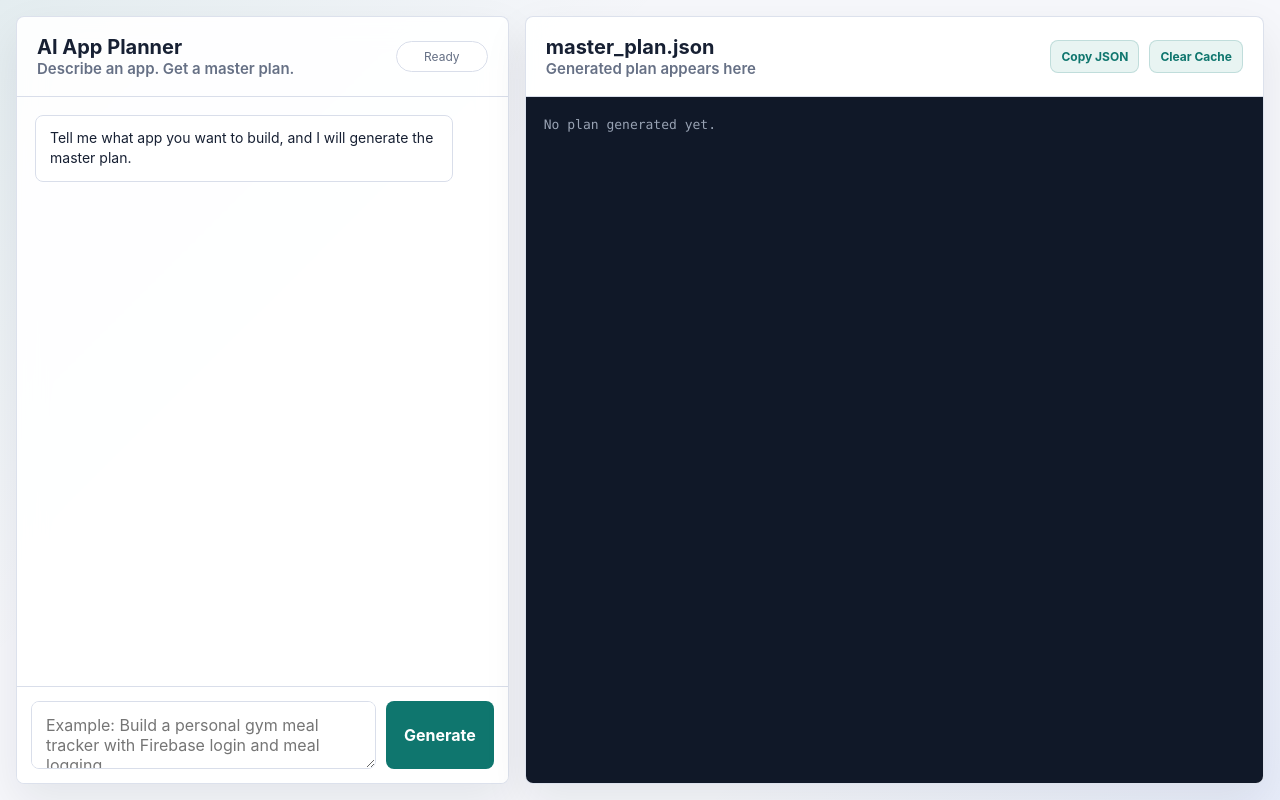
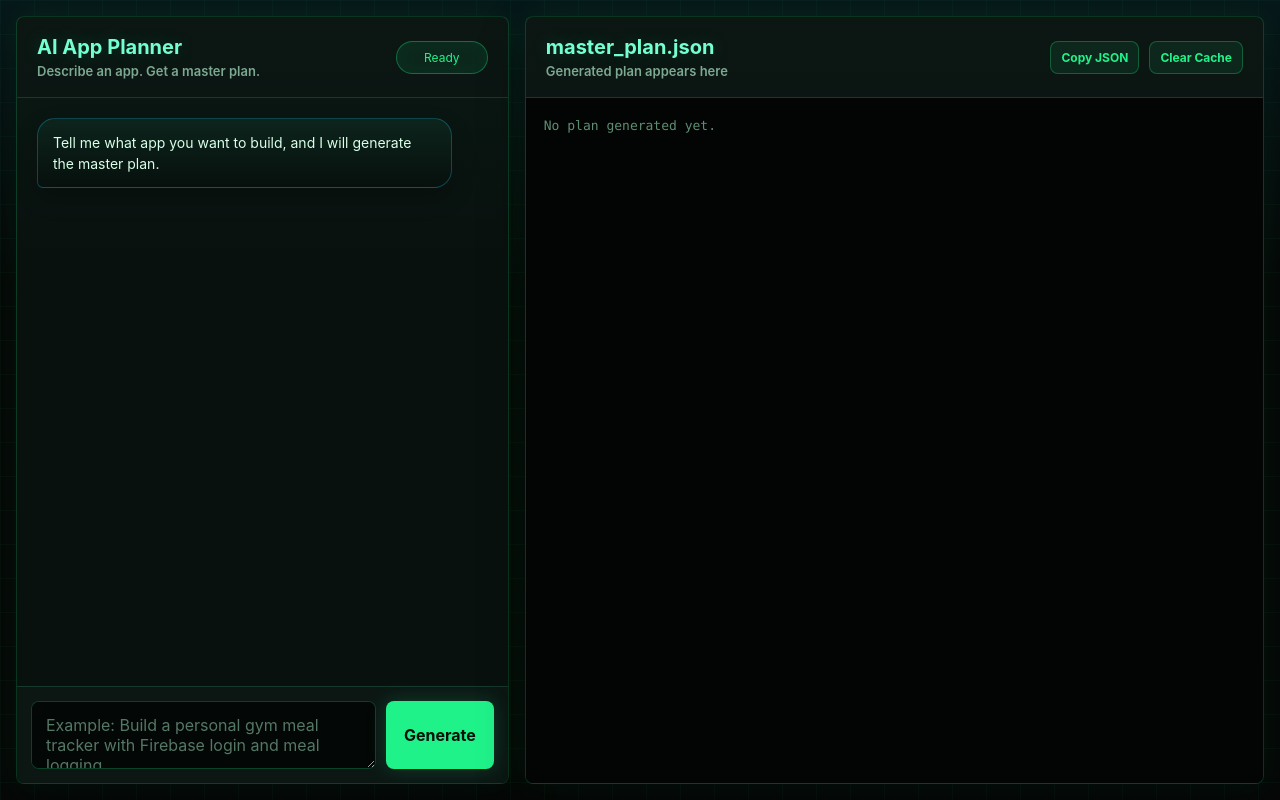
Before and after one commit to ArhamJavedFab/ai-app-builder, a FastAPI app: page / in a window 1280 px wide. Run offline with FastAPI, Linux system fonts and the light colour scheme.

Commit message:
update view

```diff
--- a/planning_engine/view/app.py
+++ b/planning_engine/view/app.py
@@ -15,6 +15,11 @@ if str(ENGINE_DIR) not in sys.path:
     sys.path.insert(0, str(ENGINE_DIR))
 
 import config
+from agents.intent_analyzer import analyze_intent
+from agents.requirement_extractor import (
+    build_required_startup_questions,
+    build_startup_answers,
+)
 from cast_calculation.usage_tracker import (
     finish_usage_run,
     format_cost_summary,
@@ -27,6 +32,19 @@ from view.plan_highlights import build_plain_language_highlights
 
 class GenerateRequest(BaseModel):
     prompt: str = Field(min_length=3, max_length=8000)
+    intent: dict[str, Any] | None = None
+    questions: list[dict[str, Any]] = Field(default_factory=list)
+    answers: dict[str, str] = Field(default_factory=dict)
+
+
+class StartRequest(BaseModel):
+    prompt: str = Field(min_length=3, max_length=8000)
+
+
+class StartResponse(BaseModel):
+    prompt: str
+    intent: dict[str, Any]
+    questions: list[dict[str, Any]]
 
 
 class GenerateResponse(BaseModel):
@@ -56,6 +74,34 @@ async def favicon() -> Response:
     return Response(status_code=204)
 
 
+# FASTAPI WEB CHAT FLOW:
+# Step 1 asks Gemini for prompt-specific clarification questions and returns
+# them to the browser. Nothing calls terminal input() in this route.
+@app.post("/api/start", response_model=StartResponse)
+async def start_plan(payload: StartRequest) -> StartResponse:
+    if config.GEMINI_API_KEY == "YOUR_GEMINI_API_KEY_HERE":
+        raise HTTPException(
+            status_code=400,
+            detail="GEMINI_API_KEY is not set in planning_engine/.env.",
+        )
+
+    run_id = start_usage_run("web_question_generation", {"source": "fastapi_view"})
+    try:
+        config.VERBOSE = False
+        prompt = payload.prompt.strip()
+        intent = analyze_intent(prompt)
+        questions = build_required_startup_questions(prompt, intent)
+    except RuntimeError as exc:
+        raise HTTPException(status_code=500, detail=str(exc)) from exc
+    finally:
+        finish_usage_run(run_id)
+
+    return StartResponse(prompt=prompt, intent=intent, questions=questions)
+
+
+# FASTAPI WEB CHAT FLOW:
+# Step 2 receives answers collected by the browser and runs the same pipeline
+# with startup_clarifications, so the CLI input() question function is skipped.
 @app.post("/api/generate", response_model=GenerateResponse)
 async def generate_plan(payload: GenerateRequest) -> GenerateResponse:
     if config.GEMINI_API_KEY == "YOUR_GEMINI_API_KEY_HERE":
@@ -67,7 +113,11 @@ async def generate_plan(payload: GenerateRequest) -> GenerateResponse:
     run_id = start_usage_run("web_planning_pipeline", {"source": "fastapi_view"})
     try:
         config.VERBOSE = False
-        master_plan = run_planning_pipeline(payload.prompt.strip())
+        clarifications = build_startup_answers(payload.questions, payload.answers)
+        master_plan = run_planning_pipeline(
+            payload.prompt.strip(),
+            startup_clarifications=clarifications,
+        )
         os.makedirs(config.OUTPUT_DIR, exist_ok=True)
         output_path = os.path.join(config.OUTPUT_DIR, config.FINAL_PLAN_FILENAME)
         master_plan.save(output_path)
--- a/planning_engine/view/templates/index.html
+++ b/planning_engine/view/templates/index.html
@@ -6,16 +6,20 @@
   <title>Planning Engine</title>
   <style>
     :root {
-      color-scheme: light;
-      --bg: #f6f7fb;
-      --panel: #ffffff;
-      --ink: #172033;
-      --muted: #667085;
-      --line: #d9deea;
-      --accent: #0f766e;
-      --accent-strong: #115e59;
-      --soft: #e8f4f2;
-      --code: #101828;
+      color-scheme: dark;
+      --bg: #050807;
+      --panel: #09110f;
+      --panel-strong: #0c1714;
+      --ink: #d8ffe9;
+      --muted: #7ca991;
+      --line: #17382d;
+      --accent: #20f28a;
+      --accent-strong: #74ffd0;
+      --cyan: #1bd8ff;
+      --danger: #ff4d8d;
+      --soft: #0d251d;
+      --code: #020504;
+      --shadow: rgba(0, 255, 128, .08);
     }
 
     * { box-sizing: border-box; }
@@ -25,9 +29,11 @@
       font-family: Inter, ui-sans-serif, system-ui, -apple-system, BlinkMacSystemFont, "Segoe UI", sans-serif;
       color: var(--ink);
       background:
-        linear-gradient(135deg, rgba(15,118,110,.08), transparent 32%),
-        linear-gradient(315deg, rgba(37,99,235,.07), transparent 28%),
+        linear-gradient(rgba(32, 242, 138, .035) 1px, transparent 1px),
+        linear-gradient(90deg, rgba(32, 242, 138, .035) 1px, transparent 1px),
+        linear-gradient(180deg, rgba(27, 216, 255, .08), transparent 36%),
         var(--bg);
+      background-size: 34px 34px, 34px 34px, auto;
     }
 
     .shell {
@@ -40,12 +46,12 @@
 
     .panel {
       min-height: 0;
-      background: rgba(255, 255, 255, .92);
-      border: 1px solid rgba(217, 222, 234, .9);
+      background: linear-gradient(180deg, rgba(12, 23, 20, .98), rgba(5, 10, 8, .98));
+      border: 1px solid rgba(32, 242, 138, .18);
       border-radius: 8px;
-      box-shadow: 0 18px 45px rgba(16, 24, 40, .08);
+      box-shadow: 0 18px 45px rgba(0, 0, 0, .34), 0 0 26px var(--shadow);
       overflow: hidden;
-      backdrop-filter: blur(14px);
+      backdrop-filter: blur(12px);
     }
 
     .chat {
@@ -67,48 +73,70 @@
       letter-spacing: 0;
     }
 
-    h1 { font-size: 20px; }
-    h2 { font-size: 15px; color: var(--muted); font-weight: 600; }
+    h1 {
+      font-size: 20px;
+      color: var(--accent-strong);
+      text-shadow: 0 0 18px rgba(32, 242, 138, .22);
+    }
+
+    h2 {
+      margin-top: 4px;
+      font-size: 13px;
+      color: var(--muted);
+      font-weight: 600;
+    }
 
     .status {
       min-width: 92px;
       text-align: center;
-      border: 1px solid var(--line);
+      border: 1px solid rgba(32, 242, 138, .34);
       border-radius: 999px;
-      padding: 7px 10px;
+      padding: 8px 12px;
       font-size: 12px;
-      color: var(--muted);
-      background: #fff;
+      color: var(--accent);
+      background: rgba(32, 242, 138, .08);
+      box-shadow: inset 0 0 18px rgba(32, 242, 138, .05);
     }
 
     .messages {
       overflow: auto;
-      padding: 18px;
+      padding: 20px;
       display: flex;
       flex-direction: column;
-      gap: 12px;
+      gap: 14px;
+      background:
+        linear-gradient(180deg, rgba(32, 242, 138, .025), transparent 28%),
+        var(--panel);
     }
 
     .bubble {
-      max-width: 92%;
-      border-radius: 8px;
-      padding: 12px 14px;
-      line-height: 1.45;
+      max-width: min(92%, 720px);
+      border-radius: 18px;
+      padding: 13px 15px;
+      line-height: 1.5;
       font-size: 14px;
-      border: 1px solid var(--line);
-      background: #fff;
+      border: 1px solid rgba(32, 242, 138, .18);
+      background: rgba(8, 18, 15, .92);
       white-space: pre-wrap;
+      box-shadow: 0 10px 24px rgba(0, 0, 0, .2);
+      overflow-wrap: anywhere;
     }
 
     .bubble.user {
       align-self: flex-end;
-      color: #fff;
-      background: var(--accent);
-      border-color: var(--accent);
+      color: #03100a;
+      background: linear-gradient(135deg, var(--accent), var(--accent-strong));
+      border-color: rgba(116, 255, 208, .62);
+      border-bottom-right-radius: 6px;
+      box-shadow: 0 0 24px rgba(32, 242, 138, .16);
     }
 
     .bubble.assistant {
       align-self: flex-start;
+      color: var(--ink);
+      background: linear-gradient(180deg, rgba(13, 37, 29, .98), rgba(7, 16, 13, .98));
+      border-color: rgba(27, 216, 255, .26);
+      border-bottom-left-radius: 6px;
     }
 
     .bubble.assistant ul {
@@ -122,7 +150,7 @@
       display: grid;
       grid-template-columns: 1fr auto;
       gap: 10px;
-      background: rgba(255, 255, 255, .84);
+      background: var(--panel-strong);
     }
 
     textarea {
@@ -130,28 +158,32 @@
       min-height: 54px;
       max-height: 160px;
       resize: vertical;
-      border: 1px solid var(--line);
+      color: var(--ink);
+      border: 1px solid rgba(32, 242, 138, .25);
       border-radius: 8px;
       padding: 13px 14px;
       font: inherit;
       outline: none;
-      background: #fff;
+      background: #030705;
     }
+
+    textarea::placeholder { color: #557766; }
 
     textarea:focus {
       border-color: var(--accent);
-      box-shadow: 0 0 0 3px rgba(15, 118, 110, .13);
+      box-shadow: 0 0 0 3px rgba(32, 242, 138, .12), 0 0 22px rgba(32, 242, 138, .1);
     }
 
     button {
       border: 0;
       border-radius: 8px;
       padding: 0 18px;
-      color: #fff;
+      color: #03100a;
       background: var(--accent);
       font: inherit;
       font-weight: 700;
       cursor: pointer;
+      box-shadow: 0 0 20px rgba(32, 242, 138, .18);
     }
 
     button:hover { background: var(--accent-strong); }
@@ -170,10 +202,16 @@
 
     .tool {
       color: var(--accent);
-      background: var(--soft);
-      border: 1px solid rgba(15, 118, 110, .18);
+      background: rgba(32, 242, 138, .08);
+      border: 1px solid rgba(32, 242, 138, .28);
       padding: 8px 10px;
       font-size: 12px;
+      box-shadow: none;
+    }
+
+    .tool:hover {
+      color: #03100a;
+      background: var(--accent);
     }
 
     pre {
@@ -181,14 +219,14 @@
       min-height: 0;
       overflow: auto;
       padding: 18px;
-      color: #d0d5dd;
+      color: #b9ffd7;
       background: var(--code);
       font: 13px/1.55 Consolas, "SFMono-Regular", Menlo, Monaco, monospace;
       tab-size: 2;
     }
 
     .empty {
-      color: #98a2b3;
+      color: #5f8d73;
     }
 
     @media (max-width: 900px) {
@@ -250,13 +288,22 @@
 
     const cacheKey = "planning_engine_view_state_v1";
     let currentPlan = null;
+    let flow = {
+      mode: "idle",
+      prompt: "",
+      intent: null,
+      questions: [],
+      answers: {},
+      questionIndex: 0
+    };
 
     function saveState() {
       const state = {
         messages: messages.innerHTML,
         prompt: promptInput.value,
         plan: currentPlan,
-        jsonMeta: jsonMeta.textContent
+        jsonMeta: jsonMeta.textContent,
+        flow
       };
       localStorage.setItem(cacheKey, JSON.stringify(state));
     }
@@ -272,6 +319,7 @@
         messages.innerHTML = state.messages || "";
         promptInput.value = state.prompt || "";
         currentPlan = state.plan || null;
+        flow = state.flow || flow;
         jsonMeta.textContent = state.jsonMeta || "Generated plan appears here";
         renderJson(currentPlan);
       } catch {
@@ -290,6 +338,105 @@
 
     function addAssistant(text) {
       addBubble(text, "assistant");
+    }
+
+    function questionText(question) {
+      const examples = (question.examples || question.options || []).slice(0, 2);
+      if (!examples.length) return question.question || "";
+      return `${question.question} (e.g. ${examples.join(", ")})`;
+    }
+
+    function askCurrentQuestion() {
+      const question = flow.questions[flow.questionIndex];
+      if (!question) {
+        generateWithAnswers();
+        return;
+      }
+      let text = questionText(question);
+      if (question.default_answer) {
+        text += `\nPress Enter to use ${question.default_answer}.`;
+      }
+      addAssistant(text);
+    }
+
+    async function startQuestionFlow(prompt) {
+      setBusy(true);
+      addAssistant("I will ask a few quick questions first.");
+      try {
+        const response = await fetch("/api/start", {
+          method: "POST",
+          headers: { "Content-Type": "application/json" },
+          body: JSON.stringify({ prompt })
+        });
+        const data = await response.json();
+        if (!response.ok) {
+          throw new Error(data.detail || "Could not prepare questions.");
+        }
+        flow = {
+          mode: "questions",
+          prompt,
+          intent: data.intent,
+          questions: data.questions || [],
+          answers: {},
+          questionIndex: 0
+        };
+        if (!flow.questions.length) {
+          await generateWithAnswers();
+          return;
+        }
+        askCurrentQuestion();
+      } catch (error) {
+        addAssistant(`I could not start planning: ${error.message}`);
+        flow.mode = "idle";
+      } finally {
+        setBusy(false);
+        saveState();
+      }
+    }
+
+    async function handleQuestionAnswer(answer) {
+      const question = flow.questions[flow.questionIndex];
+      if (!question) return;
+      flow.answers[question.id] = answer || question.default_answer || "";
+      flow.questionIndex += 1;
+      saveState();
+      if (flow.questionIndex < flow.questions.length) {
+        askCurrentQuestion();
+        return;
+      }
+      await generateWithAnswers();
+    }
+
+    async function generateWithAnswers() {
+      setBusy(true);
+      addAssistant("Generating the plan now. This can take a little while.");
+
+      try {
+        const response = await fetch("/api/generate", {
+          method: "POST",
+          headers: { "Content-Type": "application/json" },
+          body: JSON.stringify({
+            prompt: flow.prompt,
+            intent: flow.intent,
+            questions: flow.questions,
+            answers: flow.answers
+          })
+        });
+        const data = await response.json();
+        if (!response.ok) {
+          throw new Error(data.detail || "Plan generation failed.");
+        }
+        currentPlan = data.plan;
+        renderJson(currentPlan);
+        jsonMeta.textContent = `${data.plan_path}`;
+        addHighlights(data.highlights || [], data.cost_summary || "");
+        flow.mode = "idle";
+      } catch (error) {
+        addAssistant(`I could not generate the plan: ${error.message}`);
+      } finally {
+        setBusy(false);
+        saveState();
+      }
     }
 
     function addHighlights(highlights, costSummary) {
@@ -334,31 +481,19 @@
     form.addEventListener("submit", async (event) => {
       event.preventDefault();
       const prompt = promptInput.value.trim();
-      if (!prompt) return;
+      if (!prompt && flow.mode !== "questions") return;
 
-      addBubble(prompt, "user");
-      setBusy(true);
-      addAssistant("Generating the plan now. This can take a little while.");
+      const activeQuestion = flow.mode === "questions" ? flow.questions[flow.questionIndex] : null;
+      const visiblePrompt = prompt || (activeQuestion && activeQuestion.default_answer) || "";
+      if (visiblePrompt) {
+        addBubble(visiblePrompt, "user");
+      }
+      promptInput.value = "";
 
-      try {
-        const response = await fetch("/api/generate", {
-          method: "POST",
-          headers: { "Content-Type": "application/json" },
-          body: JSON.stringify({ prompt })
-        });
-        const data = await response.json();
-        if (!response.ok) {
-          throw new Error(data.detail || "Plan generation failed.");
-        }
-        currentPlan = data.plan;
-        renderJson(currentPlan);
-        jsonMeta.textContent = `${data.plan_path}`;
-        addHighlights(data.highlights || [], data.cost_summary || "");
-      } catch (error) {
-        addAssistant(`I could not generate the plan: ${error.message}`);
-      } finally {
-        setBusy(false);
-        saveState();
+      if (flow.mode === "questions") {
+        await handleQuestionAnswer(prompt);
+      } else {
+        await startQuestionFlow(prompt);
       }
     });
 
@@ -372,6 +507,14 @@
     clearButton.addEventListener("click", () => {
       localStorage.removeItem(cacheKey);
       currentPlan = null;
+      flow = {
+        mode: "idle",
+        prompt: "",
+        intent: null,
+        questions: [],
+        answers: {},
+        questionIndex: 0
+      };
       messages.innerHTML = "";
       promptInput.value = "";
       jsonMeta.textContent = "Generated plan appears here";
```
Also changed, not shown: planning_engine/agents/requirement_extractor.py (+27 -0 lines), planning_engine/orchestration/planning_orchestrator.py (+20 -8 lines).
